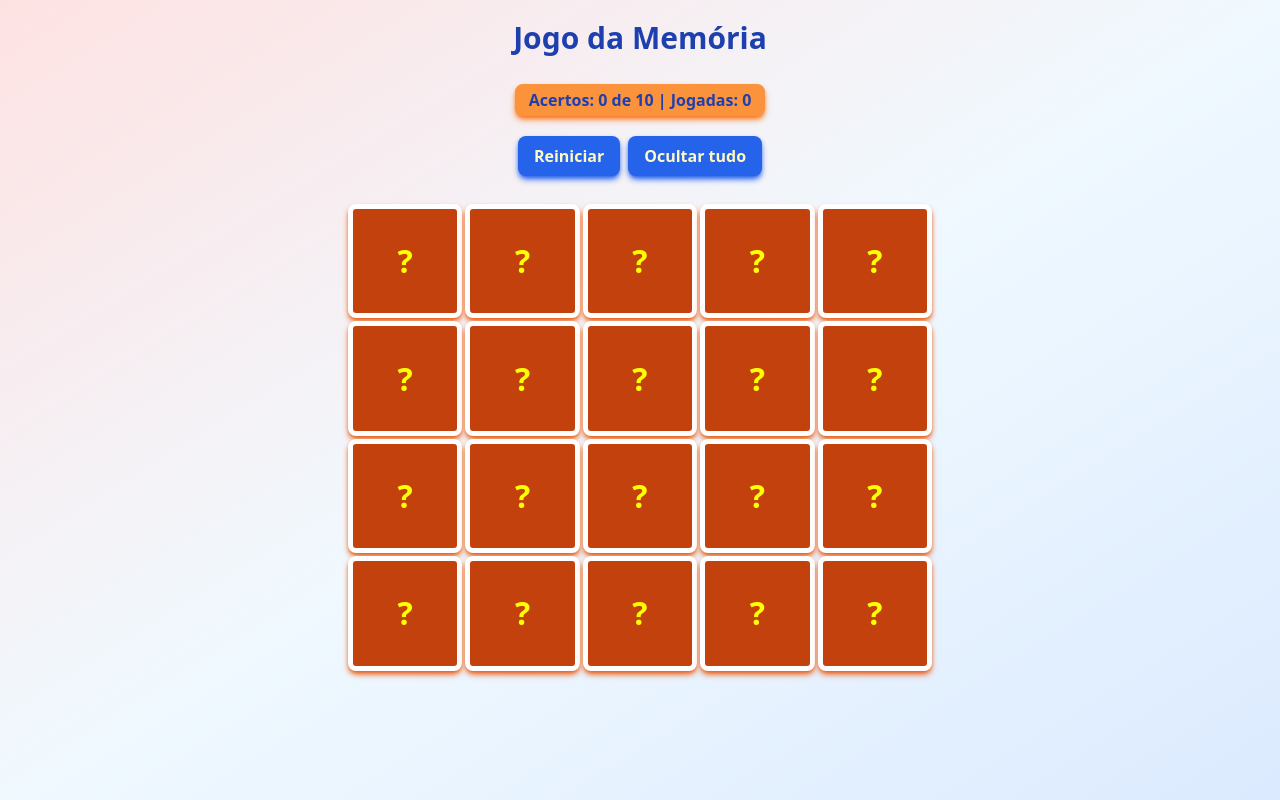
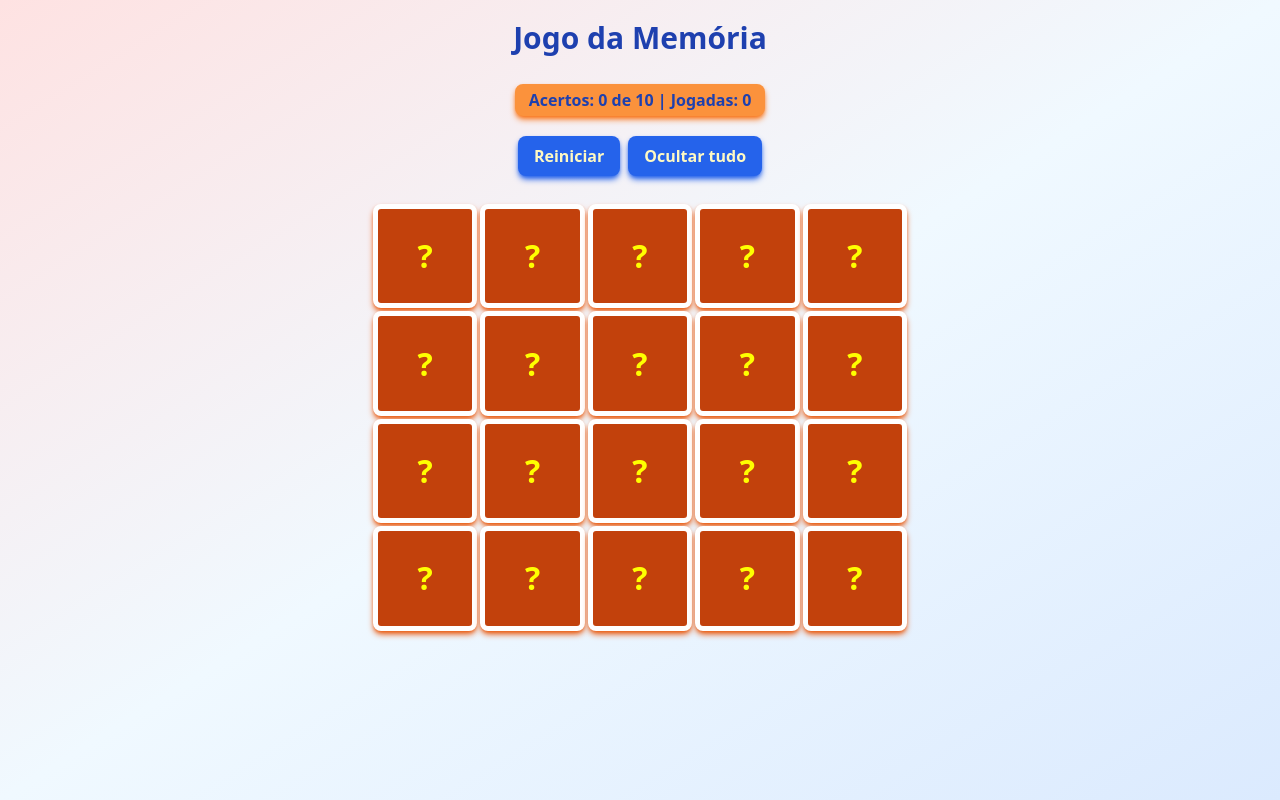
Before and after one commit to leoo1992/MemoGame-React-Vite-TS, a React (Vite) app: page / in a window 1280 px wide. Built offline with nearby package versions, Linux system fonts and the light colour scheme.

Commit message:
responsive adjust 2

```diff
--- a/src/styles/grid.css
+++ b/src/styles/grid.css
@@ -2,7 +2,7 @@
     display: grid;
     grid-template-columns: repeat(5, 1fr);
     gap: .2rem;
-    max-width: 600px;
+    max-width: 550px;
     text-align: center;
     justify-content: center;
     align-items: center;
```
